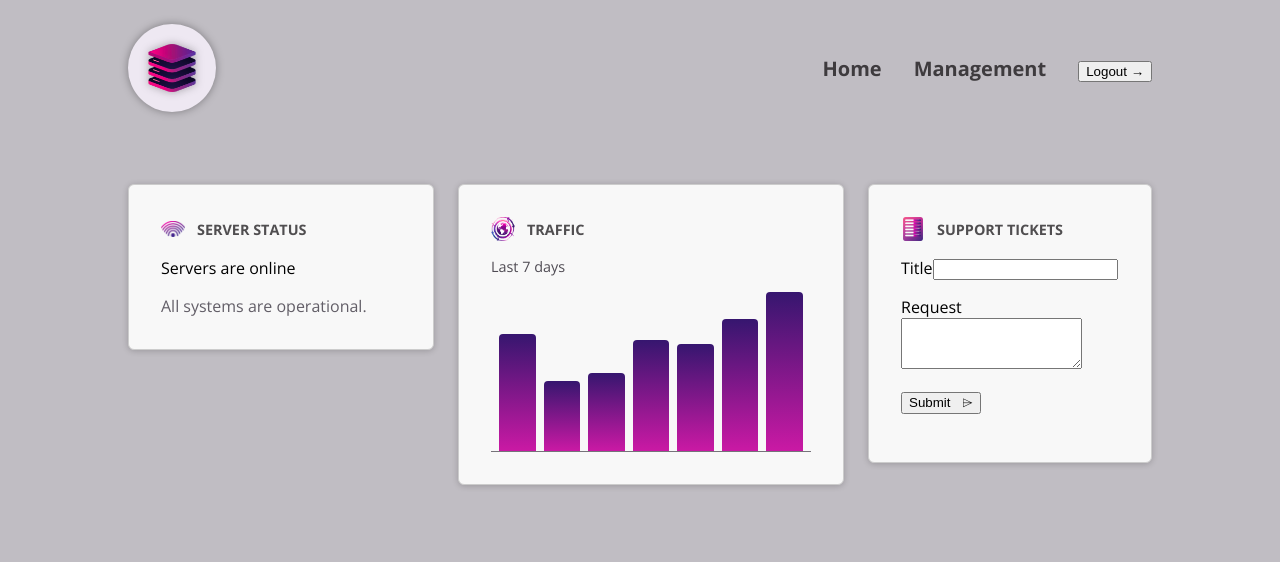
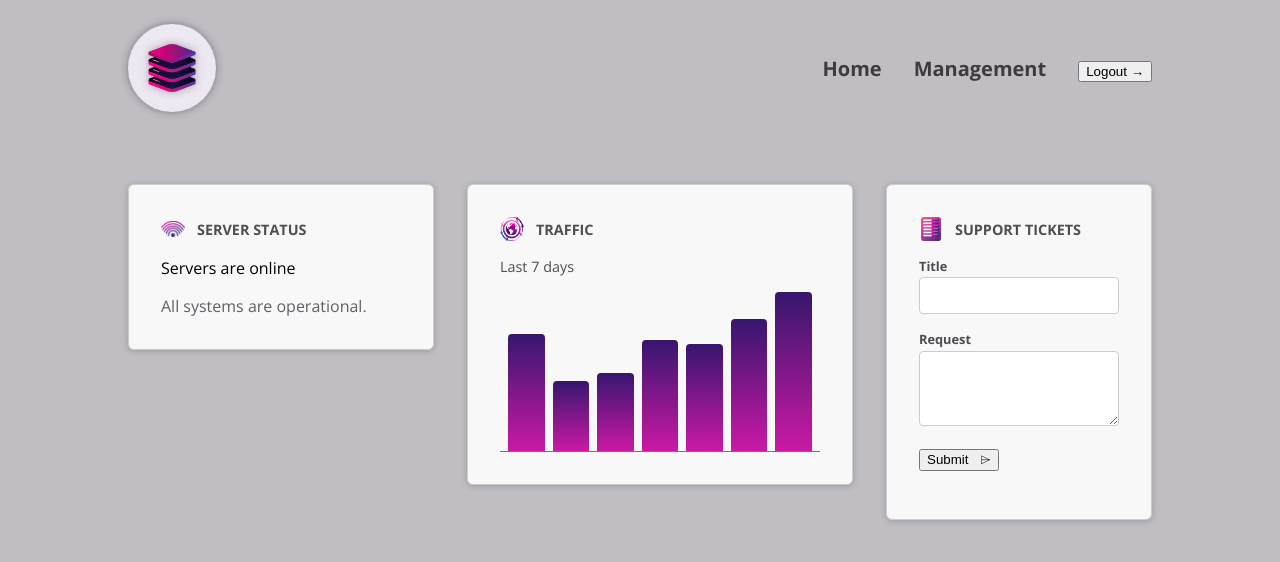
Before and after one commit to valeriasoars/course-angular, an Angular app in the folder section6-components-deep-dive/: page / in a window 1280 px wide. Shown: the top 562 px of the page. Built offline with nearby package versions, Linux system fonts and the light colour scheme.

Commit message:
undersanding and confihuring view encapsulation

```diff
--- a/section6-components-deep-dive/src/app/shared/control/control.html
+++ b/section6-components-deep-dive/src/app/shared/control/control.html
@@ -1,4 +1,4 @@
-  <p>
+  <p class="control">
     <label>{{label()}}</label>
     <ng-content select="input, textarea"/>
   </p>
--- a/section6-components-deep-dive/src/app/shared/control/control.ts
+++ b/section6-components-deep-dive/src/app/shared/control/control.ts
@@ -1,10 +1,15 @@
-import { Component, input } from '@angular/core';
+import { Component, input, ViewEncapsulation } from '@angular/core';
 
 @Component({
   selector: 'app-control',
   imports: [],
   templateUrl: './control.html',
   styleUrl: './control.css',
+  encapsulation: ViewEncapsulation.None
+
+  // Facilita estilizar elementos projetados com ng-content.
+  //  <ng-content select="input, textarea""")/>>
+  // Os elementos input ou textarea que aparecerão ali não pertencem tecnicamente ao template do seu componente Control; eles vêm de "fora" (do componente pai).
 })
 export class Control {
   label = input.required<string>();
```
